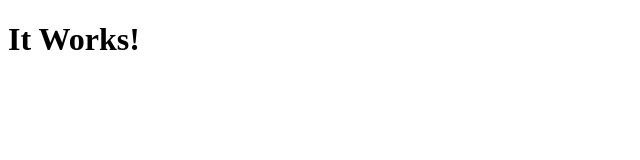
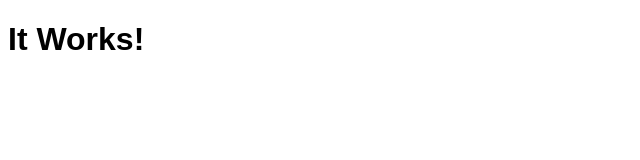
Before and after one commit to sasaplus1-prototype/visual-regression-test-with-playwright, a website: page index.html in a window 1280 px wide. Shown: the full height of the page, 0-640 px from the left. Drawn offline with Linux system fonts and the light colour scheme.

Commit message:
add style

```diff
--- a/index.html
+++ b/index.html
@@ -1,2 +1,14 @@
 <!DOCTYPE html>
-<h1>It Works!</h1>
+<html lang="en">
+  <head>
+    <title>It Works!</title>
+    <style>
+      body {
+        font-family: Arial, sans-serif;
+      }
+    </style>
+  </head>
+  <body>
+    <h1>It Works!</h1>
+  </body>
+</html>
```
